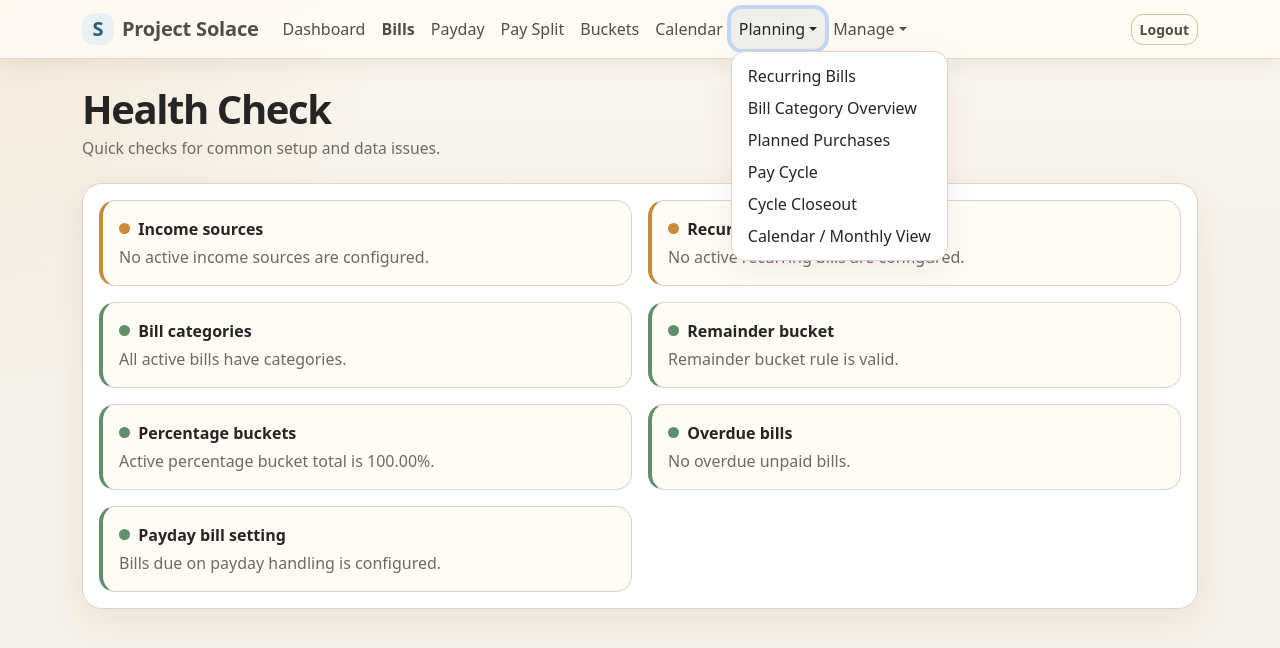
After one commit to Moose151/project-solace, a Flask app: page /health-check in a window 1280 px wide, after a click on "Planning". The commit adds this page. Shown: the top 648 px of the page. Run offline with Flask 3, Linux system fonts and the light colour scheme; a user stored in the database is signed in; data comes from the database, SQL or seed files in the repository; data that the repository does not hold is empty.

Commit message:
Add cycle preview closeout and health check workflow

```diff
--- a/app/__init__.py
+++ b/app/__init__.py
@@ -115,6 +115,9 @@ def apply_lightweight_migrations():
     if not column_exists("settings", "show_help_tips"):
         db.session.execute(text("ALTER TABLE settings ADD COLUMN show_help_tips BOOLEAN NOT NULL DEFAULT 1"))
 
+    if not column_exists("settings", "payday_bill_handling"):
+        db.session.execute(text("ALTER TABLE settings ADD COLUMN payday_bill_handling VARCHAR(20) NOT NULL DEFAULT 'new_cycle'"))
+
     if not column_exists("bucket", "cap_to_remaining"):
         db.session.execute(text("ALTER TABLE bucket ADD COLUMN cap_to_remaining BOOLEAN NOT NULL DEFAULT 0"))
 
@@ -219,6 +222,7 @@ def seed_default_data():
             theme="Light",
             setup_checklist_dismissed=False,
             show_help_tips=True,
+            payday_bill_handling="new_cycle",
         ))
         db.session.commit()
 
--- a/app/forms.py
+++ b/app/forms.py
@@ -21,6 +21,7 @@ class SettingsForm(FlaskForm):
     currency_symbol = StringField("Currency symbol", validators=[DataRequired(), Length(max=5)])
     theme = SelectField("Theme", choices=[("Light", "Light"), ("Dark", "Dark"), ("Auto", "Auto")])
     show_help_tips = BooleanField("Show help tips", default=True, description="Shows small ? icons beside optional guidance. Important warnings are still shown even when this is off.")
+    payday_bill_handling = SelectField("Bills due on payday belong to", choices=[("new_cycle", "New pay cycle"), ("previous_cycle", "Previous pay cycle")], description="Choose whether a bill due on payday should appear in the cycle that just ended or the new cycle starting on payday.")
     submit = SubmitField("Save settings")
 
 
@@ -147,3 +148,8 @@ class NotificationSettingsForm(FlaskForm):
     token = StringField("Token", validators=[Optional(), Length(max=255)])
     notes = TextAreaField("Notes", validators=[Optional()])
     submit = SubmitField("Save notification settings")
+
+
+class CycleCloseoutForm(FlaskForm):
+    notes = TextAreaField("Closeout notes", validators=[Optional()])
+    submit = SubmitField("Close cycle")
--- a/app/routes.py
+++ b/app/routes.py
@@ -11,8 +11,8 @@ from flask import Blueprint, render_template, redirect, url_for, flash, request,
 from flask_login import login_user, logout_user, login_required
 from werkzeug.security import check_password_hash
 
-from .models import db, User, Settings, Category, RecurringBill, BillOccurrence, PlannedPurchase, AccountBalanceSnapshot, IncomeSource, Bucket, DashboardWidget, PaydayChecklistItem, PaydayChecklistPreference, AuditLog, NotificationSetting
-from .forms import LoginForm, SettingsForm, CategoryForm, RecurringBillForm, PlannedPurchaseForm, AccountBalanceForm, IncomeSourceForm, BucketForm, NotificationSettingsForm
+from .models import db, User, Settings, Category, RecurringBill, BillOccurrence, PlannedPurchase, AccountBalanceSnapshot, IncomeSource, Bucket, DashboardWidget, PaydayChecklistItem, PaydayChecklistPreference, AuditLog, NotificationSetting, CycleCloseout
+from .forms import LoginForm, SettingsForm, CategoryForm, RecurringBillForm, PlannedPurchaseForm, AccountBalanceForm, IncomeSourceForm, BucketForm, NotificationSettingsForm, CycleCloseoutForm
 from .budget_engine import (
     annual_cost, fortnightly_bill_amount, generate_bill_dates,
     planned_purchase_fortnightly_amount, current_pay_cycle, household_pay_cycle, money, parse_date, income_for_cycle,
@@ -324,6 +324,51 @@ def get_dashboard_widgets():
     return widgets, enabled
 
 
+
+
+def get_cycle_window(settings, income_sources, offset=0, today=None):
+    """Return a household pay-cycle window, optionally shifted forward/back."""
+    today = today or date.today()
+    cycle_start, cycle_end, next_payday = get_cycle_window(settings, income_sources, today=today)
+    if offset:
+        shift = timedelta(days=14 * int(offset))
+        cycle_start = cycle_start + shift
+        cycle_end = cycle_end + shift
+        next_payday = next_payday + shift
+    return cycle_start, cycle_end, next_payday
+
+
+def cycle_bill_cutoff(settings, cycle_end, next_payday):
+    """Return the final bill date included in a pay cycle.
+
+    By default, bills due on payday belong to the new cycle. Some households
+    may prefer the previous cycle, so this is configurable in Settings.
+    """
+    if getattr(settings, "payday_bill_handling", "new_cycle") == "previous_cycle":
+        return next_payday
+    return cycle_end
+
+
+def get_cycle_occurrences(settings, cycle_start, cycle_end, next_payday, status=None):
+    cutoff = cycle_bill_cutoff(settings, cycle_end, next_payday)
+    query = BillOccurrence.query.filter(
+        BillOccurrence.due_date >= cycle_start.isoformat(),
+        BillOccurrence.due_date <= cutoff.isoformat(),
+    )
+    if status:
+        query = query.filter(BillOccurrence.status == status)
+    return query.order_by(BillOccurrence.due_date, BillOccurrence.id).all()
+
+
+def get_or_create_cycle_closeout(cycle_start, cycle_end):
+    closeout = CycleCloseout.query.filter_by(cycle_start=cycle_start.isoformat()).first()
+    if not closeout:
+        closeout = CycleCloseout(cycle_start=cycle_start.isoformat(), cycle_end=cycle_end.isoformat(), status="Open")
+        db.session.add(closeout)
+        db.session.flush()
+    return closeout
+
+
 @main.context_processor
 def inject_globals():
     settings = get_settings()
@@ -388,12 +433,12 @@ def dashboard():
 
     notifications = NotificationSetting.query.first()
 
-    # Bills shown in the current pay cycle should stop at the cycle end.
-    # The next payday itself belongs to the next cycle, so including
-    # next_payday here made bills due on payday appear in the previous cycle.
+    # Upcoming bills for this pay cycle. By default, bills due on payday
+    # belong to the new cycle, but Settings can switch that behaviour.
+    due_cutoff = cycle_bill_cutoff(settings, cycle_end, next_payday)
     due_before_next_payday = BillOccurrence.query.filter(
         BillOccurrence.due_date >= today.isoformat(),
-        BillOccurrence.due_date <= cycle_end.isoformat(),
+        BillOccurrence.due_date <= due_cutoff.isoformat(),
         BillOccurrence.status == "Upcoming",
     ).order_by(BillOccurrence.due_date).all()
 
@@ -433,6 +478,7 @@ def dashboard():
         cycle_start=cycle_start,
         cycle_end=cycle_end,
         next_payday=next_payday,
+        due_cutoff=due_cutoff,
         due_before_next_payday=due_before_next_payday,
         due_next_30_days=due_next_30_days,
         overdue=overdue,
@@ -709,6 +755,109 @@ def delete_bill(bill_id):
     return redirect(url_for("main.bills"))
 
 
+
+@main.route("/bills/<int:bill_id>")
+@login_required
+def bill_detail(bill_id):
+    bill = db.session.get(RecurringBill, bill_id)
+    if not bill:
+        flash("Bill not found.", "warning")
+        return redirect(url_for("main.bills"))
+    today_iso = date.today().isoformat()
+    upcoming = BillOccurrence.query.filter(
+        BillOccurrence.recurring_bill_id == bill.id,
+        BillOccurrence.due_date >= today_iso,
+    ).order_by(BillOccurrence.due_date).limit(12).all()
+    history = BillOccurrence.query.filter(
+        BillOccurrence.recurring_bill_id == bill.id,
+        BillOccurrence.due_date < today_iso,
+    ).order_by(BillOccurrence.due_date.desc()).limit(12).all()
+    next_occurrence = upcoming[0] if upcoming else None
+    return render_template(
+        "bill_detail.html",
+        bill=bill,
+        upcoming=upcoming,
+        history=history,
+        next_occurrence=next_occurrence,
+        annual=annual_cost(bill),
+        per_fortnight=fortnightly_bill_amount(bill),
+    )
+
+
+@main.route("/cycle-closeout", methods=["GET", "POST"])
+@login_required
+def cycle_closeout():
+    settings = get_settings()
+    cycle_choice = request.args.get("cycle", "current")
+    cycle_offset = 1 if cycle_choice == "next" else 0
+    income_sources = IncomeSource.query.filter_by(active=True).order_by(IncomeSource.next_pay_date, IncomeSource.name).all()
+    cycle_start, cycle_end, next_payday = get_cycle_window(settings, income_sources, offset=cycle_offset)
+    closeout = get_or_create_cycle_closeout(cycle_start, cycle_end)
+    form = CycleCloseoutForm(obj=closeout)
+
+    occurrences = get_cycle_occurrences(settings, cycle_start, cycle_end, next_payday)
+    paid = [o for o in occurrences if o.status == "Paid"]
+    skipped = [o for o in occurrences if o.status == "Skipped"]
+    unpaid = [o for o in occurrences if o.status == "Upcoming"]
+    income_items, income_total = income_for_cycle(income_sources, cycle_start, cycle_end)
+    buckets = Bucket.query.filter_by(active=True).order_by(Bucket.sort_order, Bucket.name).all()
+    bucket_allocations = calculate_bucket_allocations(buckets, income_total)
+    person_bucket_allocations = calculate_person_bucket_allocations(income_items, buckets, income_total)
+    checklist_items = ensure_payday_checklist_items(settings, cycle_start, income_items, person_bucket_allocations, bucket_allocations)
+
+    if form.validate_on_submit():
+        closeout.notes = form.notes.data
+        closeout.status = "Closed"
+        closeout.closed_at = datetime.now().isoformat(timespec="seconds")
+        audit("close_cycle", "CycleCloseout", cycle_start.isoformat(), f"Closed pay cycle {cycle_start.isoformat()} to {cycle_end.isoformat()}")
+        db.session.commit()
+        flash("Pay cycle closed.", "success")
+        return redirect(url_for("main.cycle_closeout", cycle=cycle_choice))
+
+    return render_template(
+        "cycle_closeout.html",
+        form=form,
+        cycle_choice=cycle_choice,
+        cycle_start=cycle_start,
+        cycle_end=cycle_end,
+        next_payday=next_payday,
+        closeout=closeout,
+        occurrences=occurrences,
+        paid=paid,
+        skipped=skipped,
+        unpaid=unpaid,
+        income_items=income_items,
+        income_total=income_total,
+        bucket_allocations=bucket_allocations,
+        person_bucket_allocations=person_bucket_allocations,
+        checklist_items=checklist_items,
+    )
+
+
+@main.route("/health-check")
+@login_required
+def health_check_page():
+    settings = get_settings()
+    checks = []
+    active_bills = RecurringBill.query.filter_by(active=True).all()
+    active_income = IncomeSource.query.filter_by(active=True).all()
+    active_buckets = Bucket.query.filter_by(active=True).order_by(Bucket.sort_order, Bucket.name).all()
+    overdue = BillOccurrence.query.filter(BillOccurrence.due_date < date.today().isoformat(), BillOccurrence.status == "Upcoming").count()
+
+    checks.append({"status": "ok" if active_income else "warning", "title": "Income sources", "detail": "At least one active income source is configured." if active_income else "No active income sources are configured."})
+    checks.append({"status": "ok" if active_bills else "warning", "title": "Recurring bills", "detail": f"{len(active_bills)} active recurring bills found." if active_bills else "No active recurring bills are configured."})
+    uncategorised = [b for b in active_bills if not b.category_id]
+    checks.append({"status": "ok" if not uncategorised else "warning", "title": "Bill categories", "detail": "All active bills have categories." if not uncategorised else f"{len(uncategorised)} active bills are uncategorised."})
+    capped = [b for b in active_buckets if b.cap_to_remaining]
+    checks.append({"status": "ok" if len(capped) <= 1 else "danger", "title": "Remainder bucket", "detail": "Remainder bucket rule is valid." if len(capped) <= 1 else "More than one active bucket uses the remainder option."})
+    percentage_total = money(sum(b.percentage for b in active_buckets if b.fixed_amount in [None, ""]))
+    checks.append({"status": "ok" if 95 <= percentage_total <= 105 else "warning", "title": "Percentage buckets", "detail": f"Active percentage bucket total is {percentage_total:.2f}%."})
+    checks.append({"status": "ok" if overdue == 0 else "warning", "title": "Overdue bills", "detail": "No overdue unpaid bills." if overdue == 0 else f"{overdue} bills are overdue and unpaid."})
+    checks.append({"status": "ok" if getattr(settings, "payday_bill_handling", "new_cycle") in ["new_cycle", "previous_cycle"] else "warning", "title": "Payday bill setting", "detail": "Bills due on payday handling is configured."})
+
+    return render_template("health_check.html", checks=checks)
+
+
 @main.route("/purchases")
 @login_required
 def purchases():
@@ -933,12 +1082,11 @@ def skip_occurrence(occurrence_id):
 @login_required
 def pay_cycle():
     settings = get_settings()
+    cycle_choice = request.args.get("cycle", "current")
+    cycle_offset = 1 if cycle_choice == "next" else 0
     income_sources = IncomeSource.query.filter_by(active=True).order_by(IncomeSource.next_pay_date, IncomeSource.name).all()
-    cycle_start, cycle_end, next_payday = household_pay_cycle(settings.first_payday, income_sources)
-    occurrences = BillOccurrence.query.filter(
-        BillOccurrence.due_date >= cycle_start.isoformat(),
-        BillOccurrence.due_date <= cycle_end.isoformat(),
-    ).order_by(BillOccurrence.due_date).all()
+    cycle_start, cycle_end, next_payday = get_cycle_window(settings, income_sources, offset=cycle_offset)
+    occurrences = get_cycle_occurrences(settings, cycle_start, cycle_end, next_payday)
 
     bills_due = money(sum(o.amount for o in occurrences if o.status != "Paid"))
     active_bills = RecurringBill.query.filter_by(active=True).all()
@@ -950,12 +1098,16 @@ def pay_cycle():
     buckets = Bucket.query.filter_by(active=True).order_by(Bucket.sort_order, Bucket.name).all()
     bucket_allocations = calculate_bucket_allocations(buckets, income_total)
     person_bucket_allocations = calculate_person_bucket_allocations(income_items, buckets, income_total)
+    closeout = CycleCloseout.query.filter_by(cycle_start=cycle_start.isoformat()).first()
 
     return render_template(
         "pay_cycle.html",
+        cycle_choice=cycle_choice,
         cycle_start=cycle_start,
         cycle_end=cycle_end,
         next_payday=next_payday,
+        due_cutoff=cycle_bill_cutoff(settings, cycle_end, next_payday),
+        closeout=closeout,
         occurrences=occurrences,
         bills_due=bills_due,
         recurring_average=recurring_average,
@@ -1193,14 +1345,18 @@ def account_balance():
 @login_required
 def payday_checklist():
     settings = get_settings()
+    cycle_choice = request.args.get("cycle", "current")
+    cycle_offset = 1 if cycle_choice == "next" else 0
     income_sources = IncomeSource.query.filter_by(active=True).order_by(IncomeSource.next_pay_date, IncomeSource.name).all()
-    cycle_start, cycle_end, next_payday = household_pay_cycle(settings.first_payday, income_sources)
+    cycle_start, cycle_end, next_payday = get_cycle_window(settings, income_sources, offset=cycle_offset)
     income_items, income_total = income_for_cycle(income_sources, cycle_start, cycle_end)
     buckets = Bucket.query.filter_by(active=True).order_by(Bucket.sort_order, Bucket.name).all()
     bucket_allocations = calculate_bucket_allocations(buckets, income_total)
     person_bucket_allocations = calculate_person_bucket_allocations(income_items, buckets, income_total)
     checklist_items = ensure_payday_checklist_items(settings, cycle_start, income_items, person_bucket_allocations, bucket_allocations)
     hidden_preferences = PaydayChecklistPreference.query.filter_by(hidden=True).order_by(PaydayChecklistPreference.label).all()
+    cycle_occurrences = get_cycle_occurrences(settings, cycle_start, cycle_end, next_payday)
+    cycle_unpaid = [o for o in cycle_occurrences if o.status == "Upcoming"]
 
     if request.method == "POST":
         for item in checklist_items:
@@ -1213,19 +1369,23 @@ def payday_checklist():
         audit("update_payday_checklist", "PaydayChecklist", cycle_start.isoformat(), "Updated payday checklist")
         db.session.commit()
         flash("Payday checklist updated.", "success")
-        return redirect(url_for("main.payday_checklist"))
+        return redirect(url_for("main.payday_checklist", cycle=cycle_choice))
 
     return render_template(
         "payday_checklist.html",
+        cycle_choice=cycle_choice,
         cycle_start=cycle_start,
         cycle_end=cycle_end,
         next_payday=next_payday,
+        due_cutoff=cycle_bill_cutoff(settings, cycle_end, next_payday),
         income_items=income_items,
         income_total=income_total,
         bucket_allocations=bucket_allocations,
         person_bucket_allocations=person_bucket_allocations,
         checklist_items=checklist_items,
         hidden_preferences=hidden_preferences,
+        cycle_occurrences=cycle_occurrences,
+        cycle_unpaid=cycle_unpaid,
     )
 
 
--- a/app/static/css/site.css
+++ b/app/static/css/site.css
@@ -1259,3 +1259,54 @@ html[data-bs-theme="dark"] .modern-calendar .calendar-day.today {
     flex: 1 1 auto;
   }
 }
+
+/* v22 workflow polish */
+.calendar-event-link {
+  color: inherit;
+  text-decoration: none;
+  display: block;
+}
+.calendar-event-link:hover,
+.calendar-event-link:focus {
+  color: inherit;
+  text-decoration: none;
+  filter: brightness(1.04);
+}
+.set-aside-breakdown {
+  max-width: 30rem;
+}
+.set-aside-breakdown > div {
+  display: flex;
+  justify-content: space-between;
+  gap: 1rem;
+  padding: .55rem 0;
+  border-bottom: 1px solid var(--hs-border);
+}
+.set-aside-breakdown > div.total {
+  border-bottom: 0;
+  font-size: 1.05rem;
+}
+.health-check {
+  border-left: 4px solid var(--hs-border);
+}
+.health-ok { border-left-color: var(--hs-success); }
+.health-warning { border-left-color: var(--hs-warning); }
+.health-danger { border-left-color: var(--hs-danger); }
+.status-dot {
+  display: inline-block;
+  width: .7rem;
+  height: .7rem;
+  border-radius: 999px;
+  background: var(--hs-border);
+}
+.status-ok { background: var(--hs-success); }
+.status-warning { background: var(--hs-warning); }
+.status-danger { background: var(--hs-danger); }
+@media (max-width: 767.98px) {
+  .page-header .action-bar {
+    width: 100%;
+  }
+  .page-header .action-bar .btn {
+    flex: 1 1 auto;
+  }
+}
--- a/app/templates/base.html
+++ b/app/templates/base.html
@@ -41,6 +41,7 @@
             <li><a class="dropdown-item" href="{{ url_for('main.bill_category_overview') }}">Bill Category Overview</a></li>
             <li><a class="dropdown-item" href="{{ url_for('main.purchases') }}">Planned Purchases</a></li>
             <li><a class="dropdown-item" href="{{ url_for('main.pay_cycle') }}">Pay Cycle</a></li>
+            <li><a class="dropdown-item" href="{{ url_for('main.cycle_closeout') }}">Cycle Closeout</a></li>
             <li><a class="dropdown-item" href="{{ url_for('main.calendar_current') }}">Calendar / Monthly View</a></li>
           </ul>
         </li>
@@ -54,6 +55,7 @@
             <li><a class="dropdown-item" href="{{ url_for('main.data_tools') }}">Import & Export</a></li>
             <li><a class="dropdown-item" href="{{ url_for('main.notifications') }}">Notifications</a></li>
             <li><a class="dropdown-item" href="{{ url_for('main.audit_log') }}">Audit Log</a></li>
+            <li><a class="dropdown-item" href="{{ url_for('main.health_check_page') }}">Health Check</a></li>
             <li><hr class="dropdown-divider"></li>
             <li><a class="dropdown-item" href="{{ url_for('main.dashboard_layout') }}">Dashboard Layout</a></li>
             <li><a class="dropdown-item" href="{{ url_for('main.settings_page') }}">Settings</a></li>
--- a/app/templates/bills.html
+++ b/app/templates/bills.html
@@ -49,7 +49,7 @@
     <article class="mobile-list-card">
       <div class="mobile-list-card-main">
         <div>
-          <div class="mobile-list-title">{{ bill.name }}</div>
+          <a class="mobile-list-title" href="{{ url_for('main.bill_detail', bill_id=bill.id) }}">{{ bill.name }}</a>
           <div class="mobile-list-meta">
             {% if bill.category %}{{ bill.category.name }} · {% else %}Uncategorised · {% endif %}
             {{ bill.frequency }} · First due {{ bill.start_date }}
@@ -62,6 +62,7 @@
         <span>Fortnight <strong>{{ settings.currency_symbol }}{{ '%.2f'|format(fortnightly_bill_amount(bill)) }}</strong></span>
       </div>
       <div class="mobile-list-actions">
+        <a class="btn btn-outline-secondary btn-sm" href="{{ url_for('main.bill_detail', bill_id=bill.id) }}">View</a>
         <a class="btn btn-outline-primary btn-sm" href="{{ url_for('main.edit_bill', bill_id=bill.id) }}">Edit</a>
         <form method="post" action="{{ url_for('main.delete_bill', bill_id=bill.id) }}" onsubmit="return confirm('Delete this bill?')">
           <input type="hidden" name="csrf_token" value="{{ csrf_token() }}">
@@ -94,7 +95,7 @@
         <tbody>
         {% for bill in bills %}
           <tr>
-            <td class="fw-semibold">{{ bill.name }}</td>
+            <td class="fw-semibold"><a href="{{ url_for('main.bill_detail', bill_id=bill.id) }}">{{ bill.name }}</a></td>
             <td>{% if bill.category %}<span class="badge badge-soft">{{ bill.category.name }}</span>{% else %}<span class="text-muted">Uncategorised</span>{% endif %}</td>
             <td>{{ bill.frequency }}</td>
             <td>{{ bill.start_date }}</td>
@@ -103,6 +104,7 @@
             <td class="text-end">{{ settings.currency_symbol }}{{ '%.2f'|format(fortnightly_bill_amount(bill)) }}</td>
             <td>{{ 'Yes' if bill.active else 'No' }}</td>
             <td class="text-end">
+              <a class="btn btn-outline-secondary btn-sm" href="{{ url_for('main.bill_detail', bill_id=bill.id) }}">View</a>
               <a class="btn btn-outline-secondary btn-sm" href="{{ url_for('main.edit_bill', bill_id=bill.id) }}">Edit</a>
               <form class="d-inline" method="post" action="{{ url_for('main.delete_bill', bill_id=bill.id) }}" onsubmit="return confirm('Delete this bill?')"><input type="hidden" name="csrf_token" value="{{ csrf_token() }}"><button class="btn btn-outline-danger btn-sm">Delete</button></form>
             </td>
--- a/app/templates/dashboard.html
+++ b/app/templates/dashboard.html
@@ -62,6 +62,7 @@
               <a href="{{ url_for('main.new_bill') }}" class="btn btn-outline-primary w-100">Add bill</a>
               <a href="{{ url_for('main.bill_category_overview') }}" class="btn btn-outline-primary w-100">Category overview</a>
               <a href="{{ url_for('main.calendar_current') }}" class="btn btn-outline-secondary w-100">Calendar</a>
+              <a href="{{ url_for('main.pay_cycle', cycle='next') }}" class="btn btn-outline-secondary w-100">Next cycle</a>
             </div>
           </div>
         </div>
--- /dev/null
+++ b/app/templates/health_check.html
@@ -0,0 +1,14 @@
+{% extends "base.html" %}
+{% block content %}
+<div class="page-header"><div><h1 class="mb-1">Health Check</h1><div class="page-kicker">Quick checks for common setup and data issues.</div></div></div>
+<div class="card"><div class="card-body">
+  <div class="row g-3">
+    {% for check in checks %}
+    <div class="col-md-6"><div class="soft-panel h-100 health-check health-{{ check.status }}">
+      <div class="d-flex align-items-center gap-2 mb-1"><span class="status-dot status-{{ check.status }}"></span><strong>{{ check.title }}</strong></div>
+      <div class="text-muted">{{ check.detail }}</div>
+    </div></div>
+    {% endfor %}
+  </div>
+</div></div>
+{% endblock %}
--- a/app/templates/settings.html
+++ b/app/templates/settings.html
@@ -11,6 +11,7 @@
   <div class="col-md-4">{{ form.default_buffer_amount.label(class="form-label") }} {{ form.default_buffer_amount(class="form-control") }}</div>
   <div class="col-md-4">{{ form.currency_symbol.label(class="form-label") }} {{ form.currency_symbol(class="form-control") }}</div>
   <div class="col-md-4">{{ form.theme.label(class="form-label") }} {{ form.theme(class="form-select") }}</div>
+  <div class="col-md-4">{{ form.payday_bill_handling.label(class="form-label") }} {{ form.payday_bill_handling(class="form-select") }}<div class="form-text">{{ form.payday_bill_handling.description }}</div></div>
   <div class="col-md-4"><div class="form-check mt-4">{{ form.show_help_tips(class="form-check-input") }} {{ form.show_help_tips.label(class="form-check-label") }} {{ help_tip(form.show_help_tips.description) }}</div></div>
   <div class="col-12"><button class="btn btn-primary">Save settings</button></div>
 </div></form>
```
Also changed, not shown: app/models.py (+10 -0 lines), app/templates/bill_detail.html (added, +41 -0 lines), app/templates/cycle_closeout.html (added, +39 -0 lines), app/templates/month.html (+7 -4 lines), app/templates/pay_cycle.html (+55 -52 lines), app/templates/payday_checklist.html (+38 -67 lines), docs/V22_PAYDAY_WORKFLOW.md (added, +15 -0 lines).
